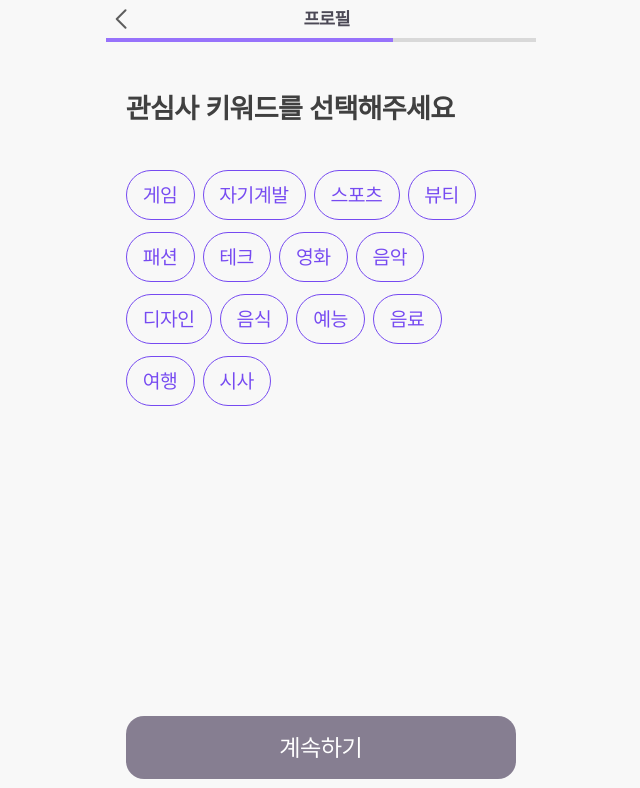
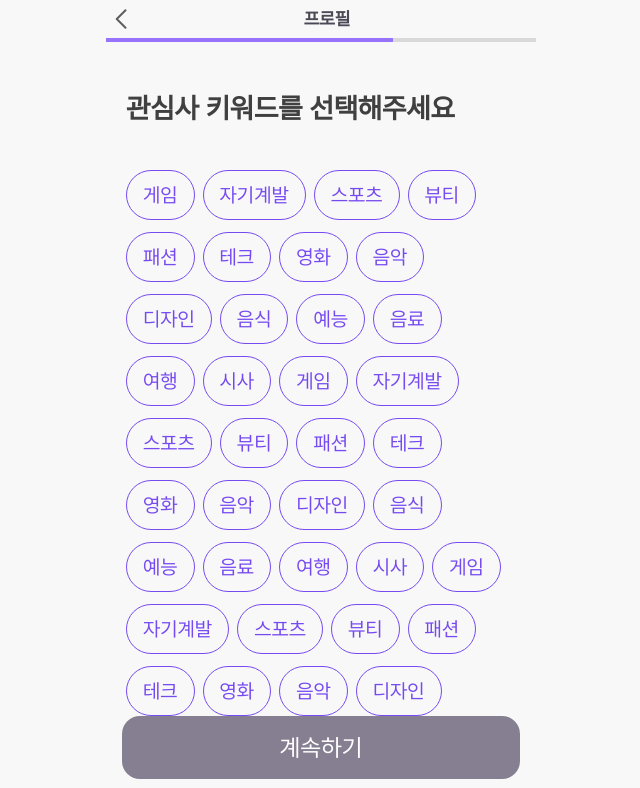
Before and after one commit to project-tingting/tingting_front, a Next.js app: page /profile/interest in a window 1280 px wide. Shown: the top 788 px of the page, without its empty margins (319-959 px from the left). Built offline with nearby package versions, Linux system fonts and the light colour scheme; no server answers.

Commit message:
#91 - [Fix] 레이아웃 수정

```diff
--- a/components/Home/TopNavigation.tsx
+++ b/components/Home/TopNavigation.tsx
@@ -12,7 +12,7 @@ import outChat from '../../public/assets/icons/outChat.svg';
 import ChatModal from '../Chat/ChatModal';
 import TokenIcon from '../../public/assets/icons/token.svg';
 import { useGetRoomKeyInfo } from '../../core/apiHooks/matching';
-import { FixedLayout } from '../Layout/FixedLayout';
+import { FixedTopLayout } from '../Layout/FixedLayout';
 
 interface TopNavProps {
   isChat?: boolean;
@@ -60,7 +60,7 @@ export default function TopNavigation({ isChat, tokenNum }: TopNavProps) {
   return (
     <StyledContainer>
       {modal && <ChatModal handleContinue={handleContinue} />}
-      <FixedLayout>
+      <FixedTopLayout>
         {isChat ? (
           <Image src={outChat} alt="go back" onClick={onClickBack} />
         ) : (
@@ -82,7 +82,7 @@ export default function TopNavigation({ isChat, tokenNum }: TopNavProps) {
             <Image src={No_Chat} alt="채팅 알림 버튼" onClick={handleGoChat} />
           )}
         </Func>
-      </FixedLayout>
+      </FixedTopLayout>
     </StyledContainer>
   );
 }
--- a/components/Layout/FixedLayout.tsx
+++ b/components/Layout/FixedLayout.tsx
@@ -9,14 +9,36 @@ export function FixedAppLayout({ children }: LayoutProps) {
   return <section>{children}</section>;
 }
 
-export function FixedLayout({ children }: LayoutProps) {
-  return <FixedSection>{children}</FixedSection>;
+export function FixedTopLayout({ children }: LayoutProps) {
+  return <FixedTopSection>{children}</FixedTopSection>;
 }
 
-export const FixedSection = styled.section`
+export const FixedTopSection = styled.section`
   max-width: 43rem;
   display: flex;
   justify-content: space-between;
+  padding: 0 1.6rem;
+  position: fixed;
   margin: 0 auto;
-  padding: 0 1.6rem;
+  left: 0;
+  right: 0;
+  top: 0;
+  width: 100%;
 `;
+
+export function FixedBottomLayout({ children }: LayoutProps) {
+  return <FixedBottomSection>{children}</FixedBottomSection>;
+}
+
+export const FixedBottomSection = styled.section`
+  display: flex;
+  justify-content: space-between;
+  max-width: 43rem;
+  padding: 2.1rem 1.6rem;
+  position: fixed;
+  margin: 0 auto;
+  left: 0;
+  right: 0;
+  bottom: 0;
+  width: 100%;
+`;
--- a/components/common/AnimationContainer.tsx
+++ b/components/common/AnimationContainer.tsx
@@ -25,4 +25,6 @@ export default function InputContainer({ children }: Props) {
   );
 }
 
-const StyledInputContainer = styled(motion.section)<MotionProps>``;
+const StyledInputContainer = styled(motion.section)<MotionProps>`
+  padding-bottom: 9.5rem;
+`;
--- a/components/common/Button.tsx
+++ b/components/common/Button.tsx
@@ -1,5 +1,6 @@
 import React from 'react';
 import styled from 'styled-components';
+import { FixedBottomLayout } from '../Layout/FixedLayout';
 
 interface BtnPatternProps {
   isRound: boolean;
@@ -13,9 +14,11 @@ interface BtnProps extends BtnPatternProps {
 
 export default function Button({ text, isRound, disabled, onClick }: BtnProps) {
   return (
-    <StyledButton isRound={isRound} disabled={disabled} onClick={onClick}>
-      {text}
-    </StyledButton>
+    <FixedBottomLayout>
+      <StyledButton isRound={isRound} disabled={disabled} onClick={onClick}>
+        {text}
+      </StyledButton>
+    </FixedBottomLayout>
   );
 }
 
@@ -24,12 +27,11 @@ const StyledButton = styled.button<BtnPatternProps>`
   font-size: 2.4rem;
   padding: 1.7rem;
   line-height: 2.9rem;
-  margin-bottom: 2.1rem;
   cursor: ${({ disabled }) => (disabled ? 'default' : 'pointer')};
   background-color: ${({ disabled }) =>
     disabled
       ? ({ theme }) => theme.colors.buttonDisabledColor
       : ({ theme }) => theme.colors.mainColor};
   border-radius: ${({ isRound }) => (isRound ? '1.8rem' : '0rem')};
-  bottom: 0;
+  width: 100%;
 `;
--- a/components/common/Keyword.tsx
+++ b/components/common/Keyword.tsx
@@ -14,6 +14,48 @@ type ButtonProps = {
 };
 
 export const interestData = [
+  '게임',
+  '자기계발',
+  '스포츠',
+  '뷰티',
+  '패션',
+  '테크',
+  '영화',
+  '음악',
+  '디자인',
+  '음식',
+  '예능',
+  '음료',
+  '여행',
+  '시사',
+  '게임',
+  '자기계발',
+  '스포츠',
+  '뷰티',
+  '패션',
+  '테크',
+  '영화',
+  '음악',
+  '디자인',
+  '음식',
+  '예능',
+  '음료',
+  '여행',
+  '시사',
+  '게임',
+  '자기계발',
+  '스포츠',
+  '뷰티',
+  '패션',
+  '테크',
+  '영화',
+  '음악',
+  '디자인',
+  '음식',
+  '예능',
+  '음료',
+  '여행',
+  '시사',
   '게임',
   '자기계발',
   '스포츠',
--- a/pages/profile/interest.tsx
+++ b/pages/profile/interest.tsx
@@ -8,10 +8,10 @@ import InputContainer from '../../components/common/AnimationContainer';
 import Button from '../../components/common/Button';
 import Container from '../../components/common/Container';
 import Guide from '../../components/common/Guide';
-import Keyword, { interestData } from '../../components/common/Keyword';
 import ProgressBar from '../../components/common/ProgressBar';
 import Top from '../../components/common/Top';
 import { ErrorText } from '../../components/common/UserInput';
+import Keyword, { interestData } from '../../components/common/Keyword';
 
 export default function interest() {
   const profile = useRecoilValue(userProfileState);
@@ -68,7 +68,7 @@ export default function interest() {
       <Container>
         <InputContainer>
           <Guide text="관심사 키워드를 선택해주세요" />
-          {interestData.map((text) => (
+          {interestData.map((text: string) => (
             <Keyword key={text} text={text} onClicked={handleOnClicked} />
           ))}
           {isError && (
@@ -76,13 +76,13 @@ export default function interest() {
               {msg} <span>*</span>
             </ErrorText>
           )}
+          <Button
+            onClick={handleContinueButton}
+            text="계속하기"
+            disabled={isDisabled}
+            isRound={true}
+          />
         </InputContainer>
-        <Button
-          onClick={handleContinueButton}
-          text="계속하기"
-          disabled={isDisabled}
-          isRound={true}
-        />
       </Container>
     </>
   );
```
Also changed, not shown: pages/chat/[roomKey].tsx (+2 -7 lines).
